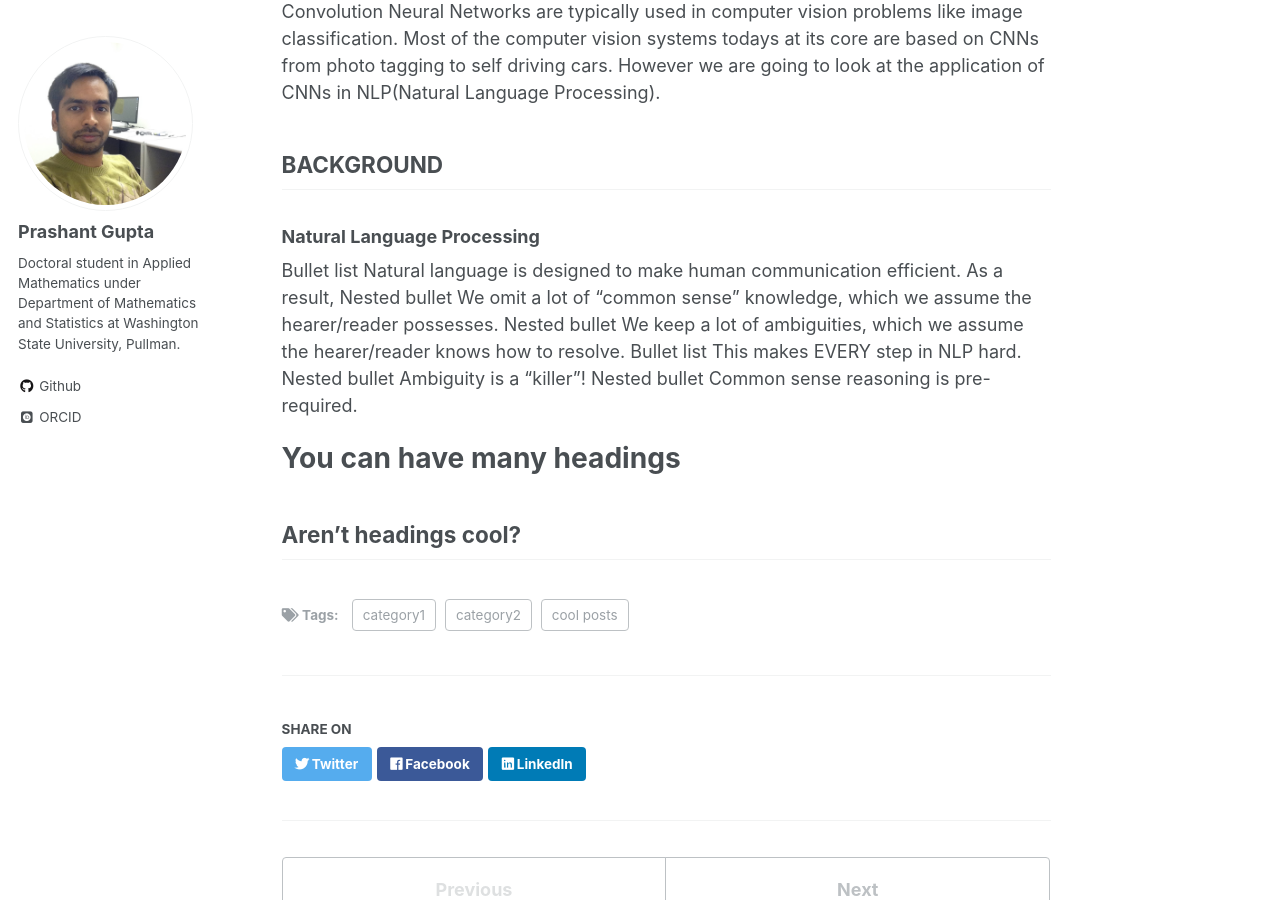
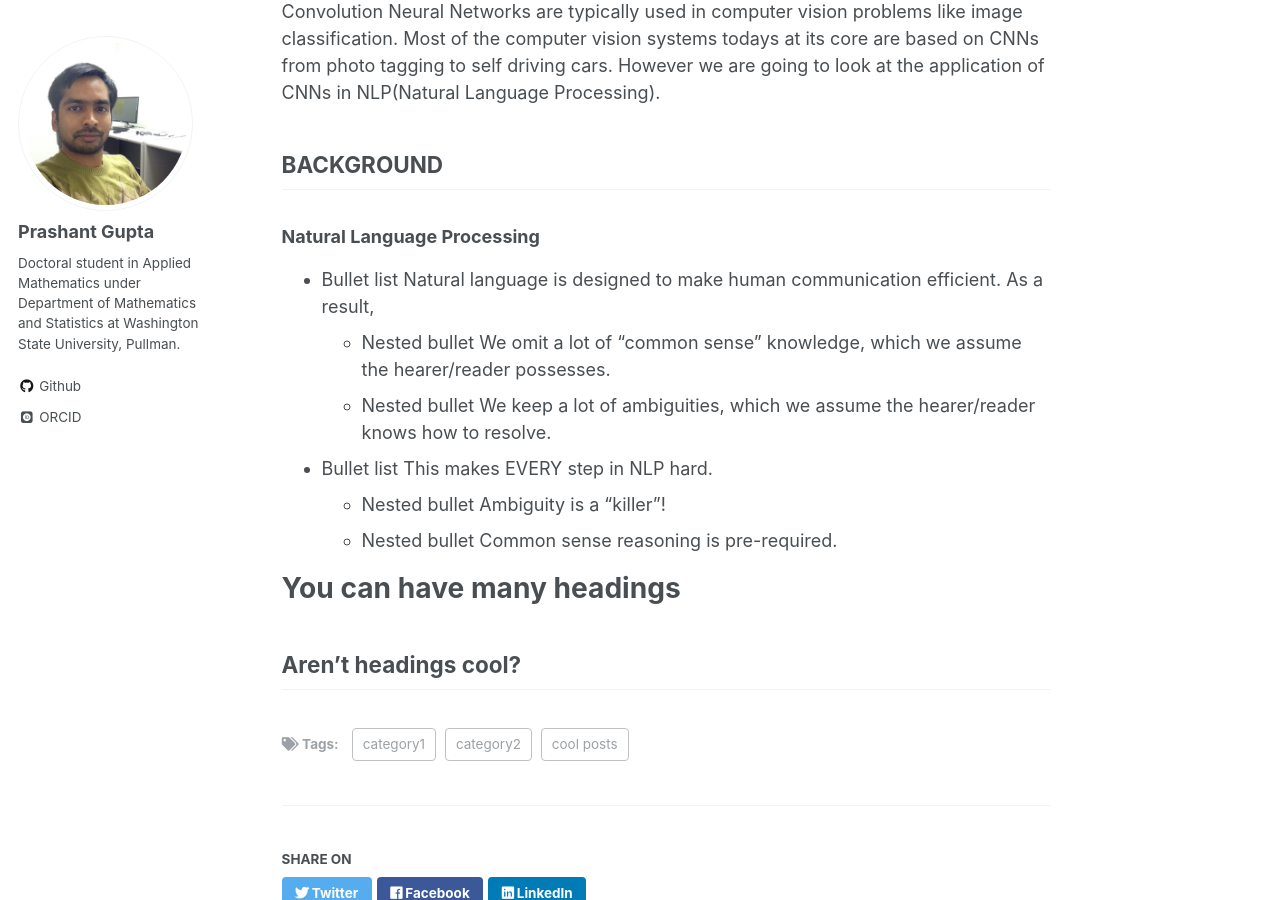
Before and after one commit to pragup/pragup.github.io, a Jekyll site: the page built from _posts/2017-04-23-Sentence-Classification.md, in a window 1280 px wide and 900 px high, scrolled down 339 px. Built offline with Jekyll 4.4.1, drawn with Linux system fonts in a browser that asks for light colours; some web fonts are replaced.

Commit message:
commit 3!

```diff
--- a/_posts/2017-04-23-Sentence-Classification.md
+++ b/_posts/2017-04-23-Sentence-Classification.md
@@ -16,12 +16,12 @@
 ----------
 
 ### Natural Language Processing ###
-Bullet list Natural language is designed to make human communication efficient. As a result,
-Nested bullet We omit a lot of “common sense” knowledge, which we assume the hearer/reader possesses.
-Nested bullet We keep a lot of ambiguities, which we assume the hearer/reader knows how to resolve.
-Bullet list This makes EVERY step in NLP hard.
-Nested bullet Ambiguity is a “killer”!
-Nested bullet Common sense reasoning is pre-required.
+* Bullet list Natural language is designed to make human communication efficient. As a result,
+    * Nested bullet We omit a lot of “common sense” knowledge, which we assume the hearer/reader possesses.
+    * Nested bullet We keep a lot of ambiguities, which we assume the hearer/reader knows how to resolve.
+* Bullet list This makes EVERY step in NLP hard.
+    * Nested bullet Ambiguity is a “killer”!
+    * Nested bullet Common sense reasoning is pre-required.
 
 
 You can have many headings
```
